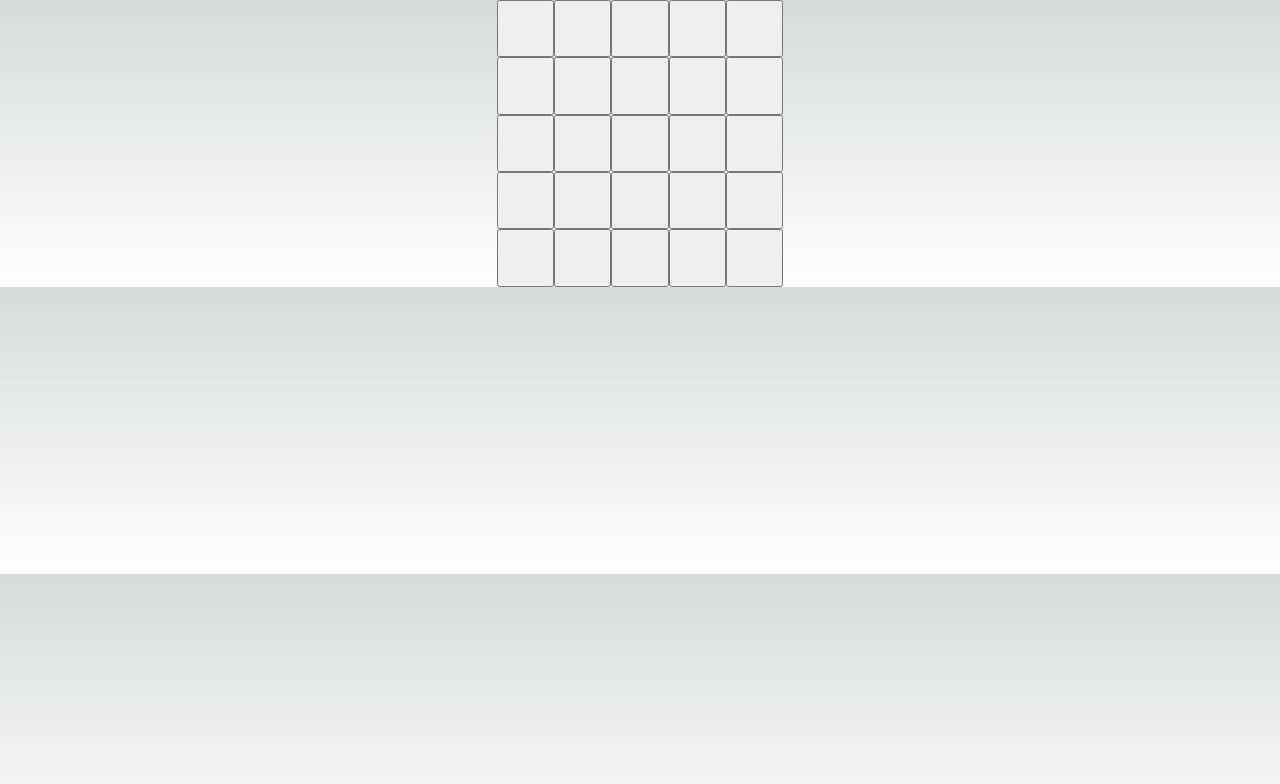
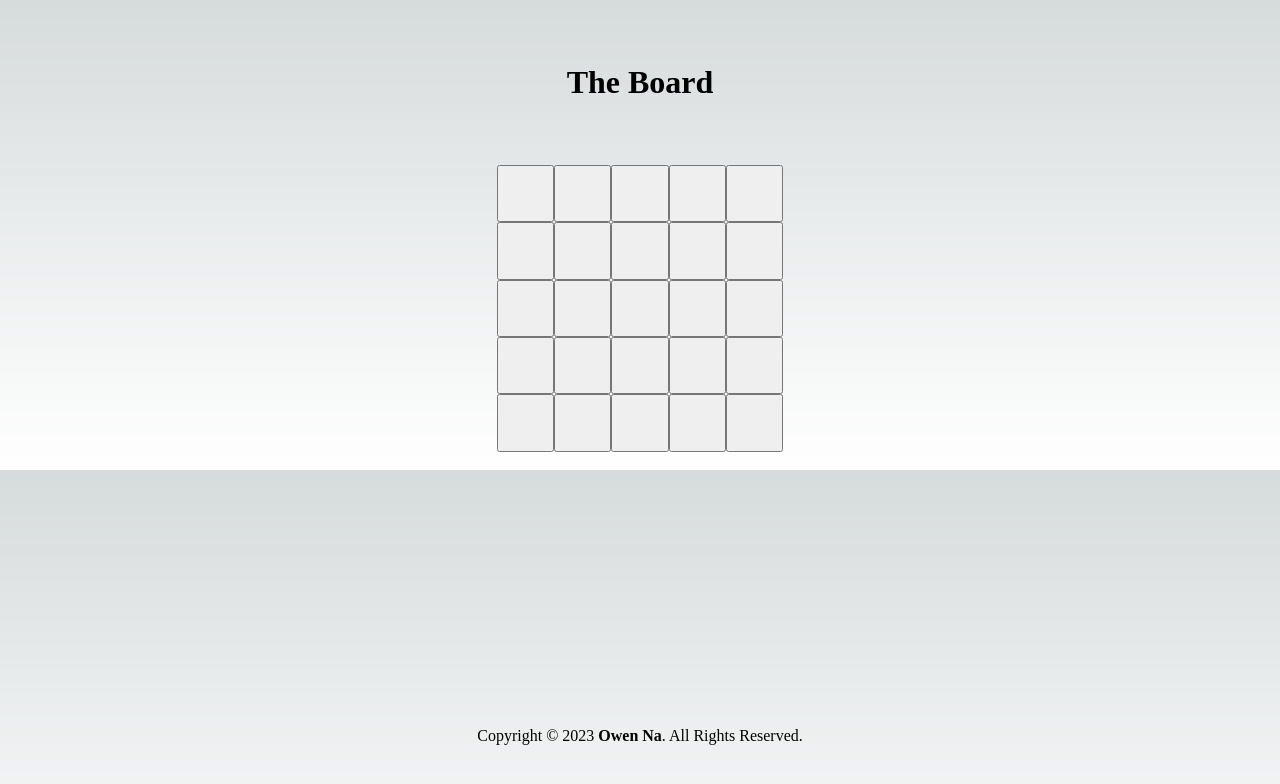
Before and after one commit to owen-na/thecubeproject, a Next.js app: page /maincube in a window 1280 px wide. Shown: the top 784 px of the page. Built offline with nearby package versions, Linux system fonts and the light colour scheme.

Commit message:
added maincube page

```diff
--- a/components/top/top.tsx
+++ b/components/top/top.tsx
@@ -47,7 +47,9 @@ export default function top() {
             />
             <div className={styles.title}>
                 <h1>The Cube Project: Programming LFG</h1>
+                <Link href="/maincube">
                 <button>Access User Base</button>
+                </Link>
             </div>
             <div className={styles.loginstatus}>
             {status === 'loading'}
--- a/pages/maincube.tsx
+++ b/pages/maincube.tsx
@@ -1,9 +1,22 @@
 import Cube from '../components/cube/cube'
+import Footer from '@/components/footer/footer'
+import styles from '@styles/maincube.module.css'
+
+export interface CubeInfo {
+    username: string;
+    title: string;
+    amountofProjects: number;
+    majorColor: string;
+    languages: string[];
+}
 
 export default function MainCube() {
     return (
-        <div>
+        <div className={styles.main}>
+            <h1>The Board</h1>
             <Cube />
+            <br></br>
+            <Footer />
         </div>
     )
 }
--- /dev/null
+++ b/pages/styles/maincube.module.css
@@ -0,0 +1,10 @@
+.main {
+    display: flex;
+    align-items: center;
+    flex-direction: column;
+    justify-content: space-around;
+}
+
+.main h1 {
+    margin: 5%;
+}
```
